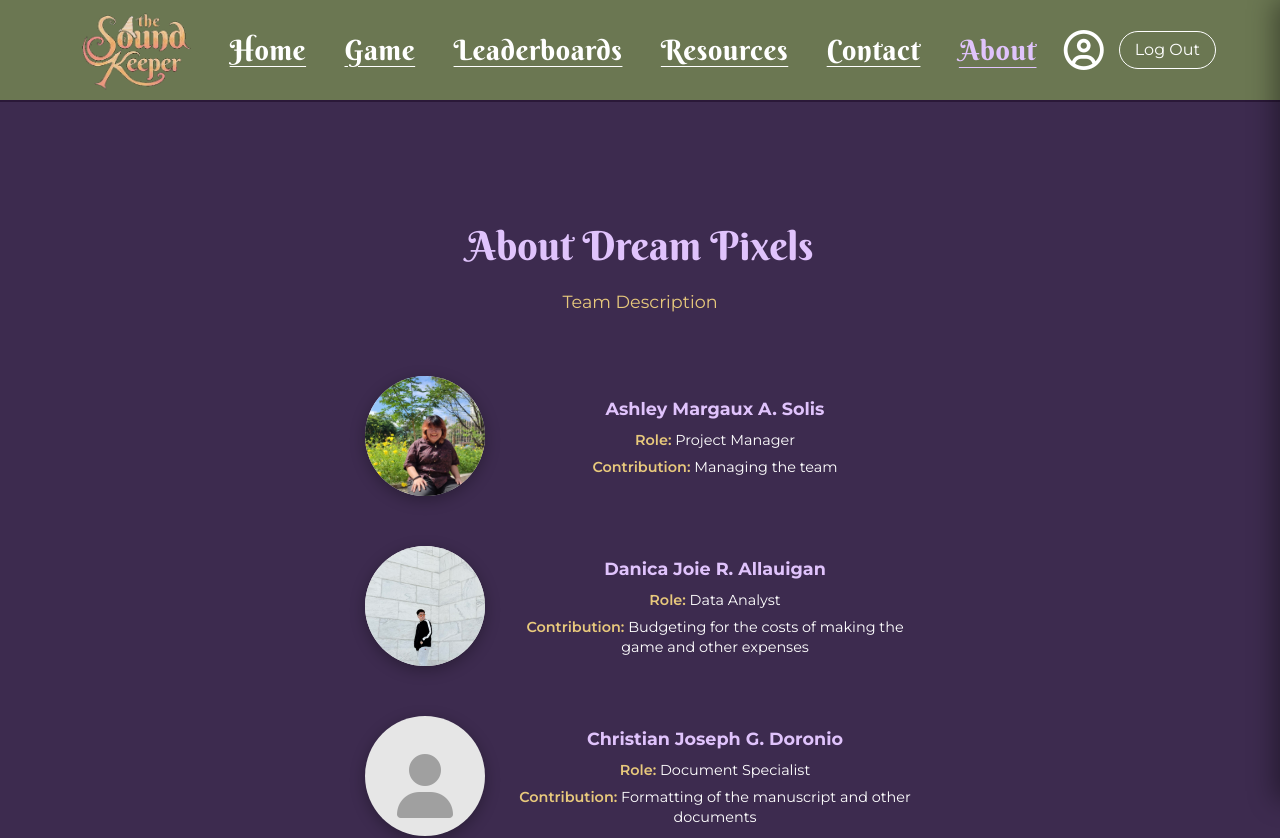
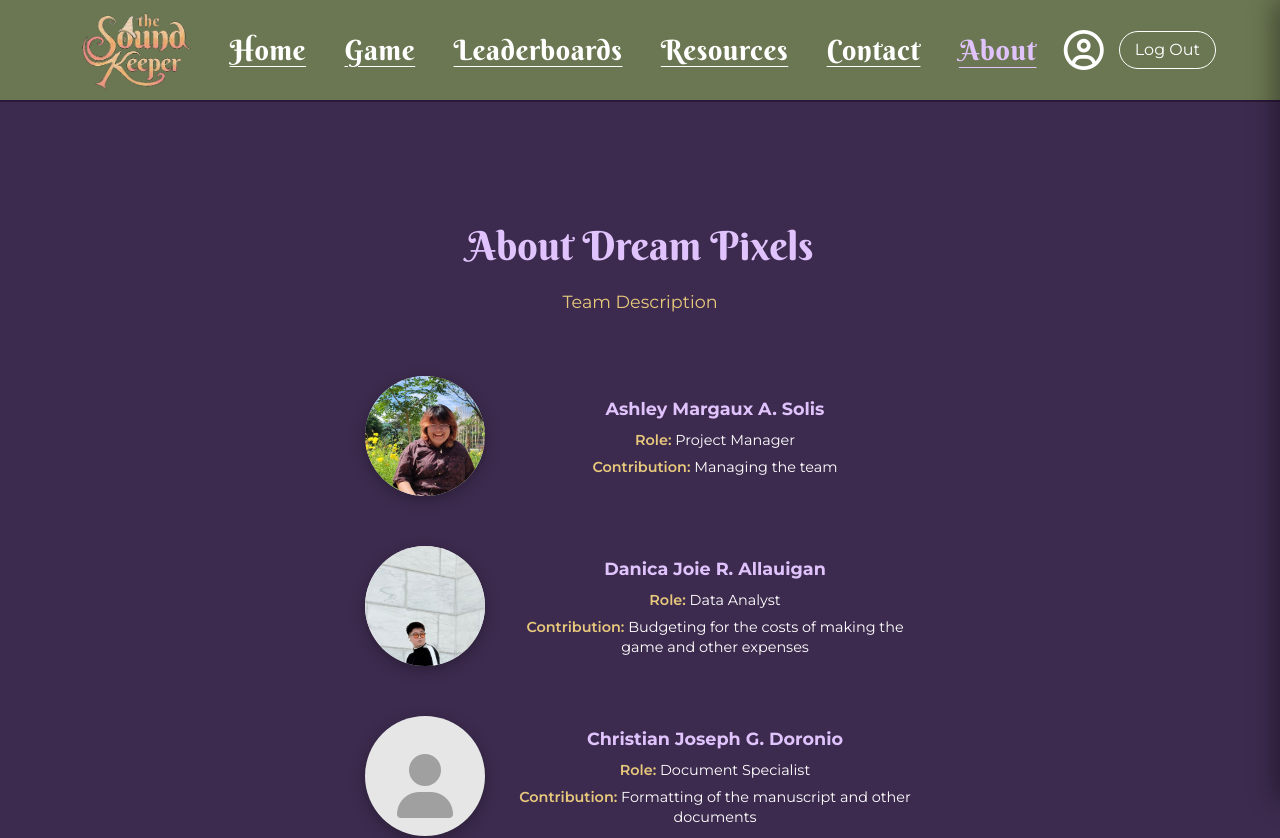
Before and after one commit to eldestdaughterr11/Magic-Reader-New-Game-Site, a React (Vite) app: page /about in a window 1280 px wide. Shown: the top 838 px of the page. Built offline with nearby package versions, Linux system fonts and the light colour scheme; no server answers; the database is empty; sample sign-in values are in the browser's storage.

Commit message:
Zoom in on team member photos for better face visibility

```diff
--- a/src/pages/About.jsx
+++ b/src/pages/About.jsx
@@ -4,13 +4,15 @@ function About() {
       name: "Ashley Margaux A. Solis",
       role: "Project Manager",
       cont: "Managing the team",
-      photo: "/images/team/solis.jpg"
+      photo: "/images/team/solis.jpg",
+      photoStyle: { objectPosition: 'center 30%', transform: 'scale(1.5)' }
     },
     {
       name: "Danica Joie R. Allauigan",
       role: "Data Analyst",
       cont: "Budgeting for the costs of making the game and other expenses",
-      photo: "/images/team/allauigan.jpg"
+      photo: "/images/team/allauigan.jpg",
+      photoStyle: { objectPosition: 'center 40%', transform: 'scale(2.2)' }
     },
     {
       name: "Christian Joseph G. Doronio",
@@ -33,7 +35,7 @@ function About() {
       role: "3D Artist",
       cont: "Modeling of the characters and environment",
       photo: "/images/team/pagayon.jpg",
-      photoStyle: { transform: 'rotate(-90deg)', scale: '1.4' }
+      photoStyle: { transform: 'rotate(-90deg) scale(1.6)', objectPosition: 'center 40%' }
     }
   ];
 
```
